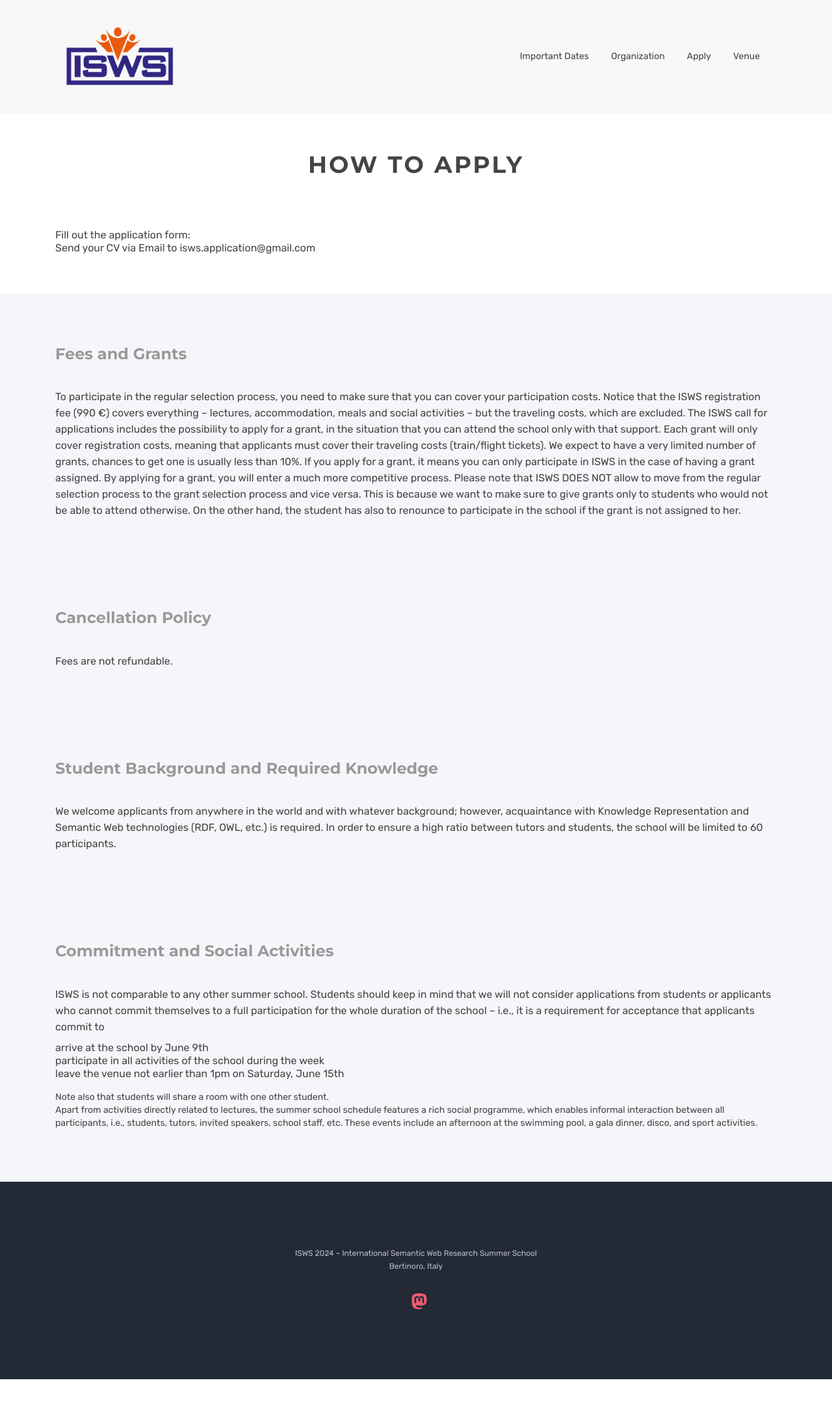
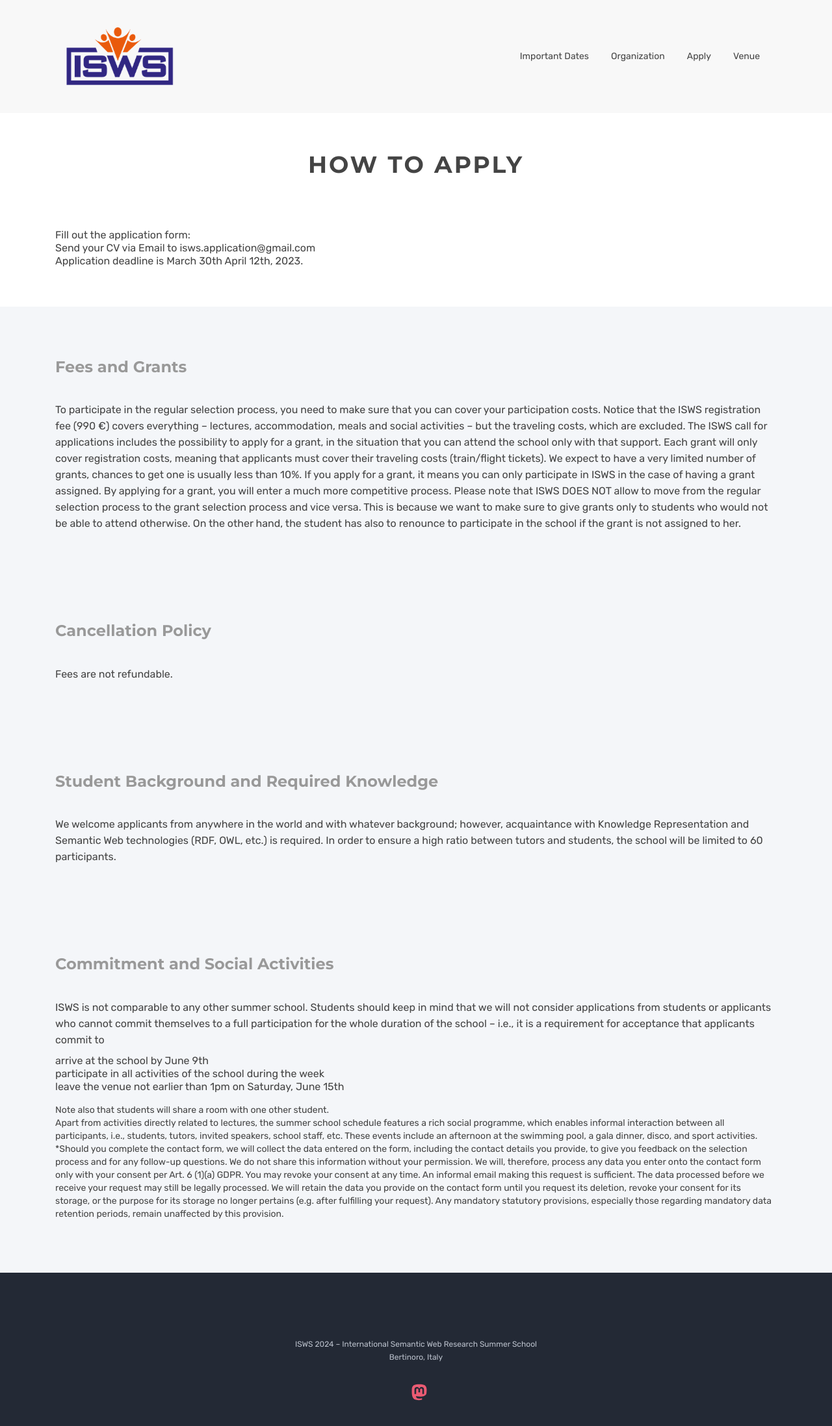
Before and after one commit to SemanticWebSchool/semanticwebschool.github.io, a Jekyll site: the page built from apply.html, in a window 1280 px wide. Shown: the top 2195 px of the page at 65% size. Built offline with Jekyll 4.4.1, drawn with Linux system fonts in a browser that asks for light colours.

Commit message:
Update apply.html

```diff
--- a/apply.html
+++ b/apply.html
@@ -28,7 +28,7 @@ canonical: https://semanticwebschool.github.io
           <ul class="orderedlist">
           <li>Fill out the application form: </li>
           <li>Send your CV via Email to isws.application@gmail.com</li>
-
+          <li>Application deadline is March 30th April 12th, 2023.</li>
           </ul>
         </p>
         <div class="mb-60"></div>
@@ -114,6 +114,15 @@ canonical: https://semanticwebschool.github.io
           rich social programme, which enables informal interaction between all participants, i.e.,
           students, tutors, invited speakers, school staff, etc. These events include an afternoon at
           the swimming pool, a gala dinner, disco, and sport activities. <br />
+          *Should you complete the contact form, we will collect the data entered on the form, including
+          the contact details you provide, to give you feedback on the selection process and for any
+          follow-up questions. We do not share this information without your permission. We will, therefore,
+          process any data you enter onto the contact form only with your consent per Art. 6 (1)(a) GDPR. You may
+          revoke your consent at any time. An informal email making this request is sufficient. The data processed
+          before we receive your request may still be legally processed. We will retain the data you provide on the
+          contact form until you request its deletion, revoke your consent for its storage, or the purpose for its
+          storage no longer pertains (e.g. after fulfilling your request). Any mandatory statutory provisions, especially
+          those regarding mandatory data retention periods, remain unaffected by this provision.
         </p>
         <div class="mb-60"></div>
       </div>
```
